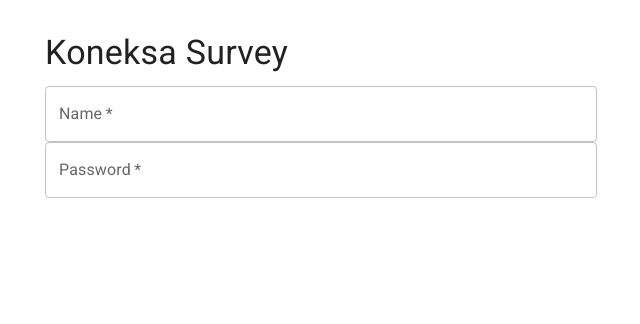
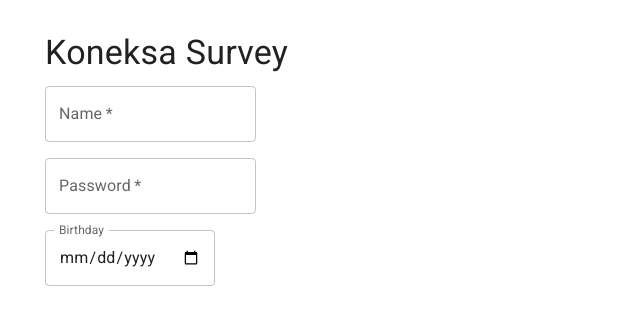
Before and after one commit to erikpukinskis/koneksa-challenge, a React (Create React App) app: page / in a window 1280 px wide. Shown: the top 324 px of the page, without its empty margins (319-959 px from the left). Built offline with nearby package versions, Linux system fonts and the light colour scheme.

Commit message:
Add date picker

```diff
--- a/src/Survey.tsx
+++ b/src/Survey.tsx
@@ -3,7 +3,7 @@ import Container from '@mui/material/Container';
 import Typography from '@mui/material/Typography';
 import Box from '@mui/material/Box';
 import TextField from '@mui/material/TextField';
-import FormGroup from '@mui/material/FormGroup';
+import Grid from '@mui/material/Grid';
 
 export function Survey() {
   return (
@@ -12,11 +12,24 @@ export function Survey() {
         <Typography variant="h4" component="h1" gutterBottom>
           Koneksa Survey
         </Typography>
-
-        <FormGroup>
-          <TextField required label="Name" />
-          <TextField required label="Password" type="password" />
-        </FormGroup>
+        <Grid container direction="column" spacing={2}>
+          <Grid item>
+            <TextField required label="Name" />
+          </Grid>
+          <Grid item>
+            <TextField required label="Password" type="password" />
+          </Grid>
+          <Grid item>
+            <TextField
+              id="date"
+              label="Birthday"
+              type="date"
+              InputLabelProps={{
+                shrink: true,
+              }}
+            />
+          </Grid>
+        </Grid>
       </Box>
     </Container>
   );
```
